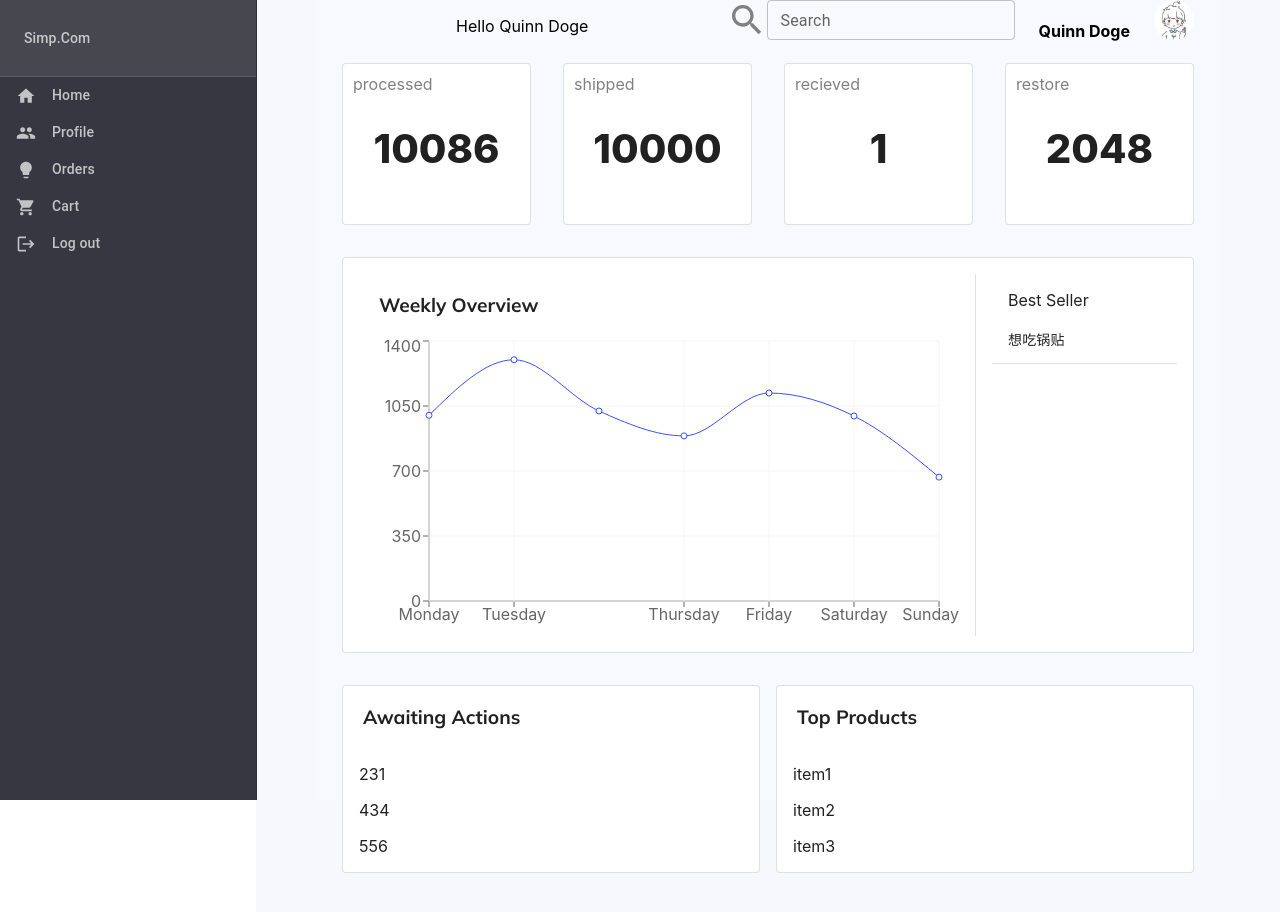
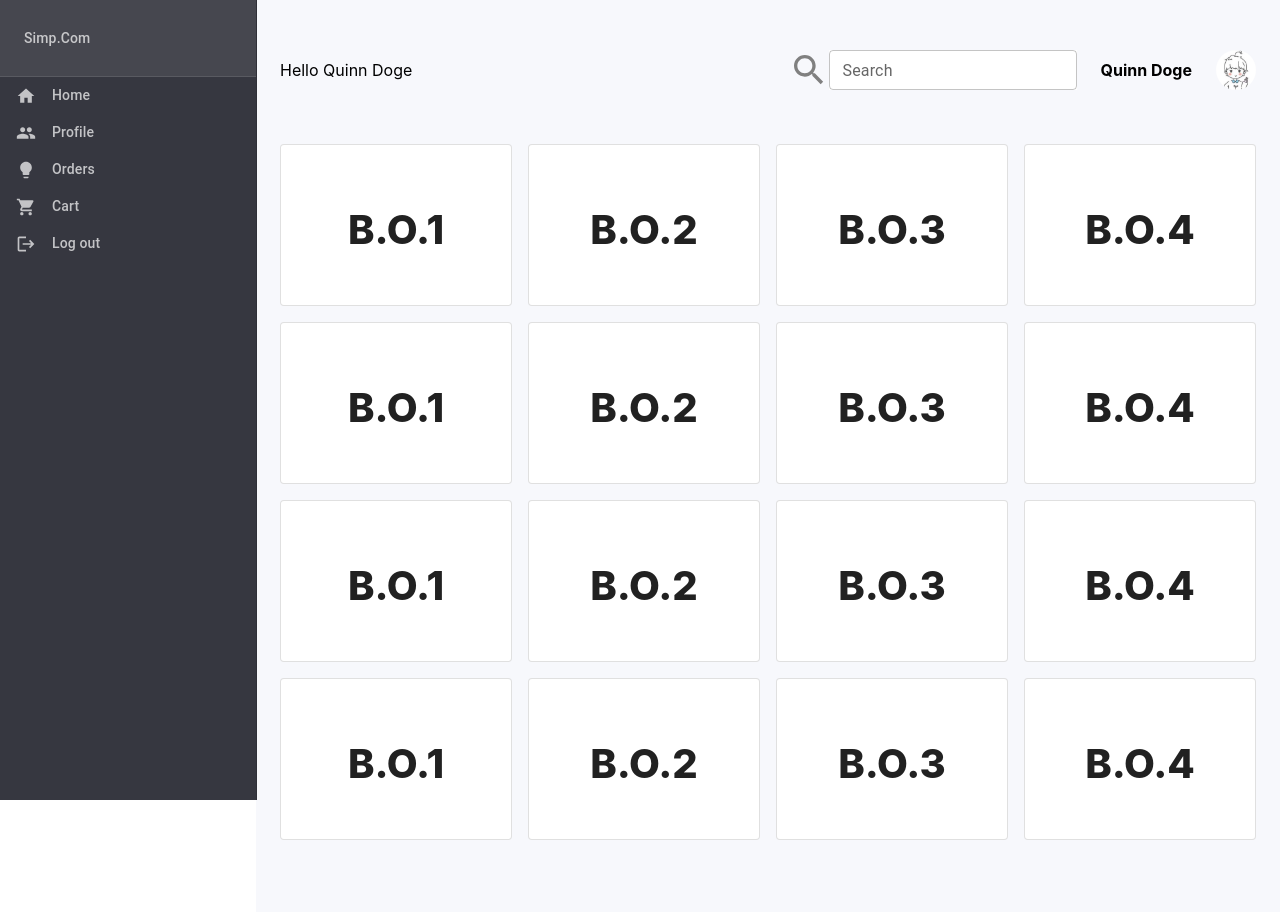
Before and after one commit to royroyzhong/Simp.Com, a React (Create React App) app in the folder frontend/: page / in a window 1280 px wide. Shown: the top 912 px of the page. Built offline with nearby package versions, Linux system fonts and the light colour scheme.

Commit message:
update customerPage name to navwrapper

```diff
--- a/frontend/src/App.js
+++ b/frontend/src/App.js
@@ -9,18 +9,19 @@ import ProfilePage from "./component/profileComponent/ProfilePage";
 import ItemInCart from "./component/cart/ItemInCart";
 
 import { BrowserRouter, Routes, Route } from "react-router-dom";
-import CustomerPage from "./component/common/CustomerPage";
+import NavWrapper from "./component/common/NavWrapper";
 import ProductBoard from "./component/sellerDashboard/ProductCompactView";
+import CustomerPageRightContent from "./component/customerPageComponent/CustomerPageRightContent";
 
 // import ChangePassword from "./component/profileComponent/ChangePasswordPage";
 
 function App() {
-  const wrapper = (component) => <CustomerPage>{component}</CustomerPage>;
+  const wrapper = (component) => <NavWrapper>{component}</NavWrapper>;
   return (
     <div className="App">
       <BrowserRouter>
         <Routes>
-          <Route exact path="/" element={wrapper(<Dashboard />)} />
+          <Route exact path="/" element={wrapper(<CustomerPageRightContent />)} />
           <Route exact path="/login" element={<Login />} />
           <Route exact path="/dashboard" element={wrapper(<Dashboard />)} />
           <Route
```
Also changed, not shown: frontend/src/component/common/NavWrapper.js (renamed from frontend/src/component/common/CustomerPage.js).
